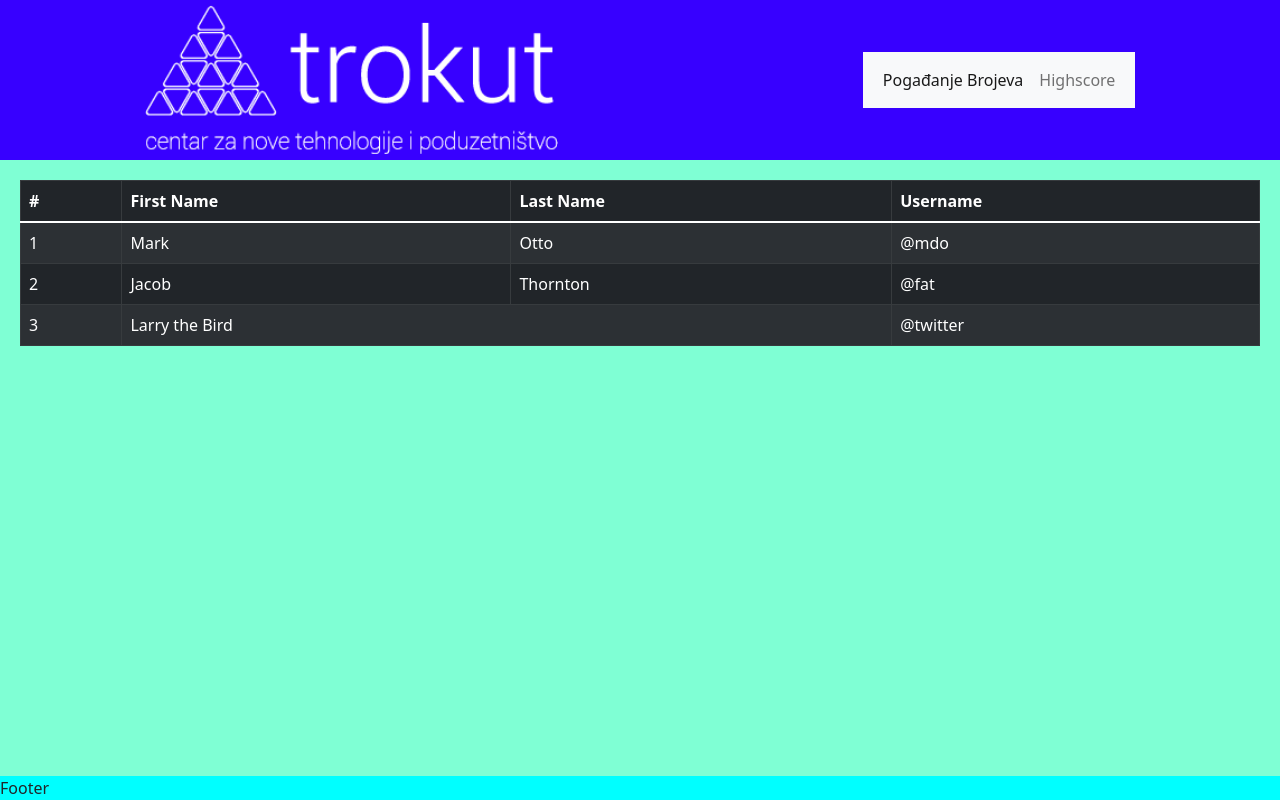
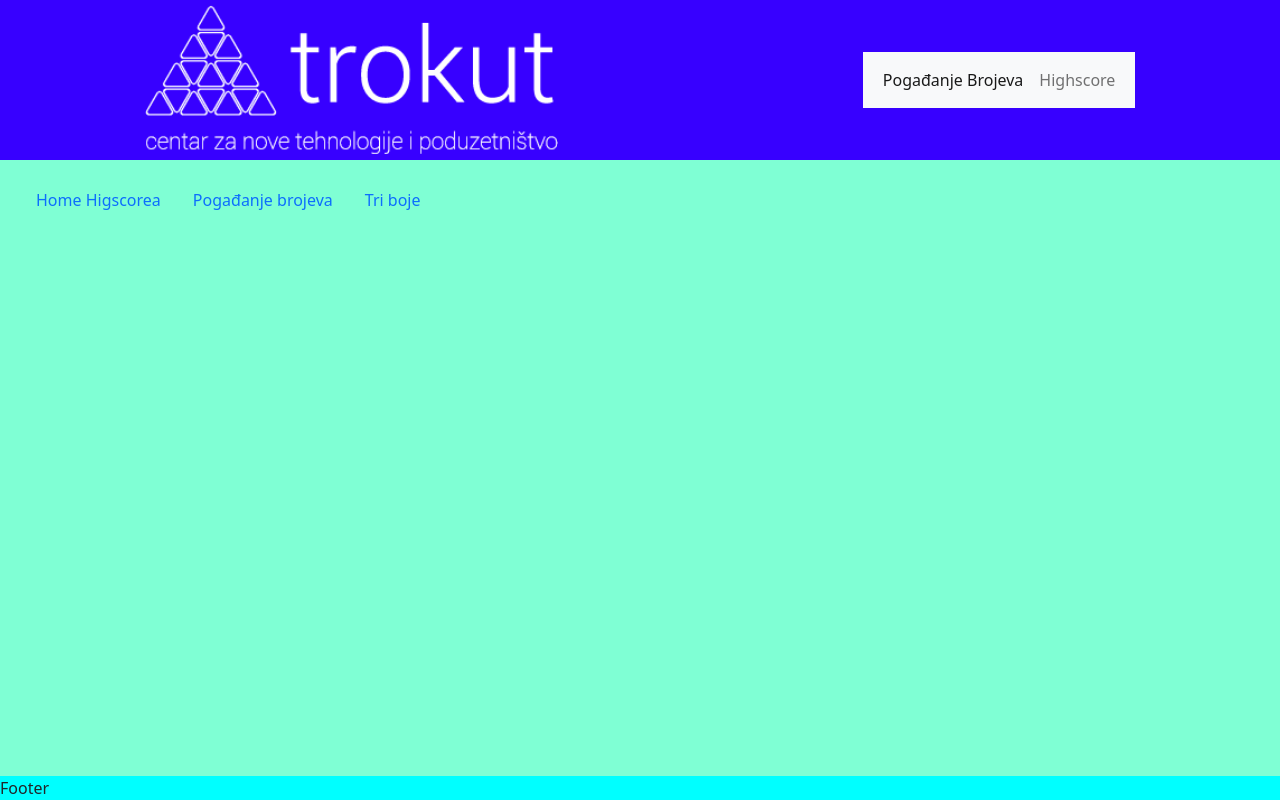
Before and after one commit to ZinUru99/IgraZaAntuna, a React (Create React App) app: page /highscore in a window 1280 px wide. Built offline with nearby package versions, Linux system fonts and the light colour scheme.

Commit message:
Uskrsni ponediljak prije pauze

```diff
--- a/src/App.js
+++ b/src/App.js
@@ -1,9 +1,10 @@
 import React, { Component } from "react";
 import IgraPogadjanjeBrojeva from "./components/IgraPogadjanjeBrojeva";
-import Highscore from "./components/Highscore";
+import Highscore from "./components/Highscore/Index";
 import Header from "./components/Header";
 import Footer from "./components/Footer";
 import Login from "./components/Login";
+import Igra1Highscore from "./components/Highscore/Igra1";
 
 import { Routes, Route, Navigate } from "react-router-dom";
 
@@ -117,8 +118,9 @@ export default class App extends Component {
             />
             <Route
               path='/highscore'
-              element={<Highscore highscore={this.state.highscore} />}
-            />
+              element={<Highscore highscore={this.state.highscore} />}>
+              <Route path='igra1' element={<Igra1Highscore />} />
+            </Route>
           </Routes>
         </main>
         <Footer />
--- a/src/components/Highscore.js
+++ /dev/null
@@ -1,44 +0,0 @@
-import React from "react";
-import Table from "react-bootstrap/Table";
-
-const Highscore = ({ highscore }) => {
-  return (
-    <Table striped bordered hover variant='dark'>
-      <thead>
-        <tr>
-          <th>#</th>
-          <th>First Name</th>
-          <th>Last Name</th>
-          <th>Username</th>
-        </tr>
-      </thead>
-      <tbody>
-        <tr>
-          <td>1</td>
-          <td>Mark</td>
-          <td>Otto</td>
-          <td>@mdo</td>
-        </tr>
-        <tr>
-          <td>2</td>
-          <td>Jacob</td>
-          <td>Thornton</td>
-          <td>@fat</td>
-        </tr>
-        <tr>
-          <td>3</td>
-          <td colSpan={2}>Larry the Bird</td>
-          <td>@twitter</td>
-        </tr>
-      </tbody>
-    </Table>
-  );
-};
-
-export default Highscore;
-
-/*
-{highscore.map((element, index) => {
-        return <li key={index}>{element}</li>;
-      })}
-      */
--- /dev/null
+++ b/src/components/Highscore/Igra1.js
@@ -0,0 +1,7 @@
+import React from "react";
+
+const Igra1Highscore = () => {
+  return <div>Igra1Highscore</div>;
+};
+
+export default Igra1Highscore;
--- /dev/null
+++ b/src/components/Highscore/Index.js
@@ -0,0 +1,42 @@
+import React from "react";
+import { NavLink, Link, Outlet } from "react-router-dom";
+
+const Highscore = ({ highscore }) => {
+  return (
+    <div>
+      <nav className='nav'>
+        <NavLink
+          className={({ isActive }) => {
+            return isActive ? "nav-link active" : "nav-link";
+          }}
+          to='/highscore'>
+          Home Higscorea
+        </NavLink>
+        <NavLink
+          className={({ isActive }) => {
+            return isActive ? "nav-link active" : "nav-link";
+          }}
+          to='./igra1'>
+          Pogađanje brojeva
+        </NavLink>
+        <NavLink
+          className={({ isActive }) => {
+            return isActive ? "nav-link active" : "nav-link";
+          }}
+          to='./igra2'>
+          Tri boje
+        </NavLink>
+      </nav>
+
+      <Outlet />
+    </div>
+  );
+};
+
+export default Highscore;
+
+/*
+{highscore.map((element, index) => {
+        return <li key={index}>{element}</li>;
+      })}
+      */
```
